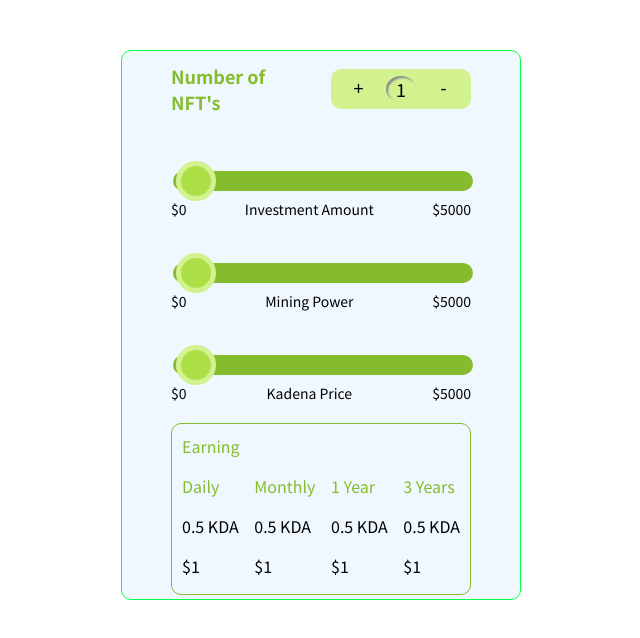
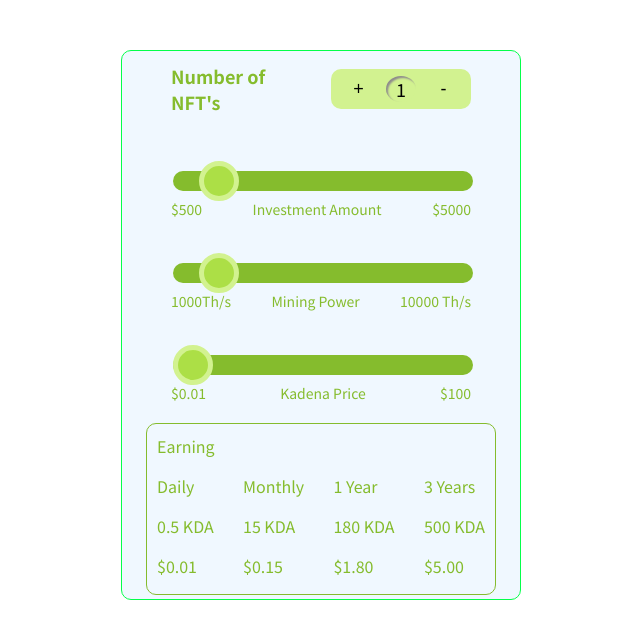
Before and after one commit to iampankajk/Kadena-Calculator, a React (Create React App) app: page / in a window 1280 px wide. Shown: the top 638 px of the page, without its empty margins (319-959 px from the left). Built offline with nearby package versions, Linux system fonts and the light colour scheme.

Commit message:
complete

```diff
--- a/src/UI/Calculator.js
+++ b/src/UI/Calculator.js
@@ -1,35 +1,79 @@
+import React, { useEffect, useState } from "react";
 import styles from "./Calculator.module.css";
 
 const Calculator = () => {
+  const [count, setCount] = useState(1);
+  const [amount, setAmount] = useState(500);
+  const [power, setPower] = useState(1000);
+  const [kPrice,setKPrice] = useState(0.01)
 
-    const increamentHandler = ()=>{
-        console.log("+")
-    }
-    const decreamentHandler = ()=>{
-        console.log("-")
-    }
+  const increamentHandler = () => {
+    if (count < 10) setCount((prev) => (prev = prev + 1));
+
+  };
+
+  const decreamentHandler = () => {
+    if (count > 1) setCount(count - 1);
+  };
+
+  const amountHandler = (e) => {
+    setAmount(e.target.value);
+  };
+
+  const powerHandler = (e) => {
+    setPower(e.target.value);
+  };
+
+  const priceHandler=(e)=>{
+    setKPrice(e.target.value)
+  }
+
+  useEffect(() => {
+    setAmount(500 * count);
+    setPower(1000*count)
+  }, [count]);
+
+  useEffect(() => {
+    setCount(amount/500);
+  }, [amount]);
+
+
   return (
     <div className={styles.main}>
       <div className={styles.actions}>
         <h1 className={styles.heading}>Number of NFT's</h1>
         <div className={styles.actions_btn}>
           <button onClick={increamentHandler}>+</button>
-          <p className={styles.actions_input}>1</p>
+          <p className={styles.actions_input}>{count}</p>
           <button onClick={decreamentHandler}>-</button>
         </div>
       </div>
       <div className={styles.input_box}>
-        <input type="range" min="0" max="5000"></input>
+        <input
+          type="range"
+          min="0"
+          max="5000"
+          step="500"
+          value={amount}
+          onChange={amountHandler}
+        ></input>
         <div className={styles.input_text}>
-          <span>$0</span> <span>Investment Amount</span> <span>$5000</span>{" "}
+          <span>${amount}</span> <span>Investment Amount</span> <span>$5000</span>{" "}
         </div>
-        <input type="range" min="0" max="5000"></input>
+        <input
+          type="range"
+          min="0"
+          max="10000"
+          step="1000"
+          value={power}
+          onChange={powerHandler}
+        ></input>
         <div className={styles.input_text}>
-          <span>$0</span> <span>Mining Power</span> <span>$5000</span>{" "}
+          <span>{power}Th/s</span> <span>Mining Power</span> <span>10000 Th/s</span>{" "}
         </div>
-        <input type="range" min="0" max="5000"></input>
+        <input type="range" min="0" max="100" value={kPrice} onChange={priceHandler}></input>
         <div className={styles.input_text}>
-          <span>$0</span> <span>Kadena Price</span> <span>$5000</span>{" "}
+          <span>${kPrice}</span> <span>Kadena Price</span> <span>$100</span>{" "}
         </div>
       </div>
       <div className={styles.insight_box}>
@@ -38,22 +82,22 @@ const Calculator = () => {
           <div>
             <p className={styles.sub_heading}>Daily</p>
             <p>0.5 KDA</p>
-            <p>$1</p>
+            <p>${(kPrice*0.5*count).toFixed(2)}</p>
           </div>
           <div>
             <p className={styles.sub_heading}>Monthly</p>
-            <p>0.5 KDA</p>
-            <p>$1</p>
+            <p>15 KDA</p>
+            <p>${(kPrice*15*count).toFixed(2)}</p>
           </div>
           <div>
             <p className={styles.sub_heading}>1 Year</p>
-            <p>0.5 KDA</p>
-            <p>$1</p>
+            <p>180 KDA</p>
+            <p>${(kPrice*180*count).toFixed(2)}</p>
           </div>
           <div>
             <p className={styles.sub_heading}>3 Years</p>
-            <p>0.5 KDA</p>
-            <p>$1</p>
+            <p>500 KDA</p>
+            <p>${(kPrice*500*count).toFixed(2)}</p>
           </div>
         </div>
       </div>
--- a/src/UI/Calculator.module.css
+++ b/src/UI/Calculator.module.css
@@ -7,6 +7,7 @@
     border-radius: 10px;
     margin-top: 50px;
     background-color: aliceblue;
+    color: #85BC2D;
 }
 
 .actions{
@@ -43,6 +44,7 @@
     background-color: #D2F290;
     width: 30px;
     text-align: center;
+    color: black;
 }
 button{
     height: 25px;
@@ -99,10 +101,11 @@ input[type="range"] {
   }
   span{
     font-size: 14px;
+    color: #85BC2D;
   }
 
   .insight_box{
-    width: 300px;
+    width: 350px;
     margin: auto;
     margin-top: 20px;
     border-radius: 10px;
```
Also changed, not shown: 1 other file (tests, documents, lock files or other folders).
